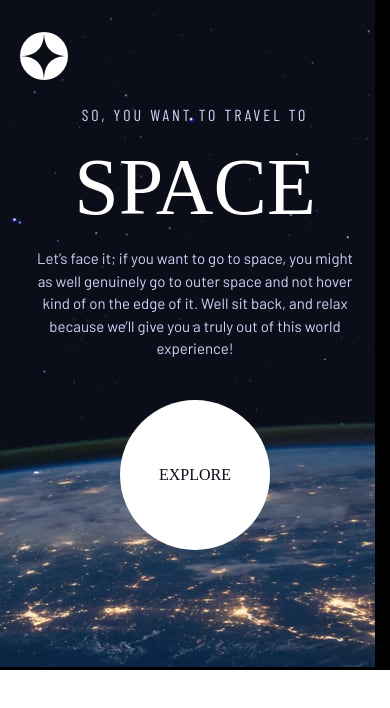
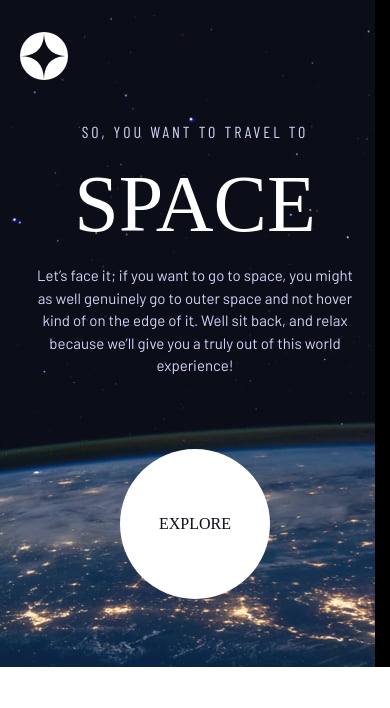
Before and after one commit to Agyanim/space-tourism-website, a React (Vite) app: page / in a window 390 px wide. Shown: the top 708 px of the page. Built offline with nearby package versions, Linux system fonts and the light colour scheme; a web font is replaced by a local one.

Commit message:
mobile veiw for home page

```diff
--- a/src/css/pages.css
+++ b/src/css/pages.css
@@ -2,6 +2,7 @@
     background-color: black;
     background-image: url("/home/background-home-mobile.jpg") ;
     background-size: auto;
+    /* background-position: center; */
     background-repeat: no-repeat;
 }
 
--- a/src/pages/Home.jsx
+++ b/src/pages/Home.jsx
@@ -3,8 +3,8 @@ import "../css/pages.css";
 const Home = () => {
   return (
     <>
-      <div className=" home-container relative w-screen h-[670px] lg:h-[900px]">
-        <section className="flex  justify-center items-center w-full absolute top-[50%]">
+      <div className=" home-container relative w-[100svw] h-[41.688rem] lg:h-[56.25rem]">
+        <section className="flex  justify-center items-center w-full absolute mt-[22rem] lg:mt-[40rem]">
           <div className="flex flex-col gap-[2rem] lg:gap-0 lg:flex-row text-white absolute w-[95%] lg:w-[80%] justify-between items-center pb-[5%] top-[-15rem]">
             <section className="flex flex-col justify-center items-center  lg:mt-0 lg:items-start lg:justify-start w-[100%] lg:w-[43%] p-2">
               <h5 className="text-primaryGray ">SO, YOU WANT TO TRAVEL TO</h5>
@@ -17,7 +17,7 @@ const Home = () => {
               </p>
             </section>
             <section
-              className="w-[150px] h-[150px] lg:w-[274px] lg:h-[274px] bg-primaryWhite rounded-[100%] lg:absolute right-0 mb-[2re] lg:mb-0 lg:bottom-[3rem] flex justify-center items-center
+              className="w-[150px] h-[150px] lg:w-[274px] lg:h-[274px] bg-primaryWhite rounded-[100%] mt-[2rem] lg:mt-0 lg:absolute right-0 mb-[2re] lg:mb-0 lg:bottom-[3rem] flex justify-center items-center
                 cursor-pointer outline-black/80 outline-[1.5rem] lg:outline-[3.5rem] hover:outline transition-all duration-[0.5s] ease-out "
             >
               <h4 className="text-primaryDark absolute text-center">EXPLORE</h4>
```
